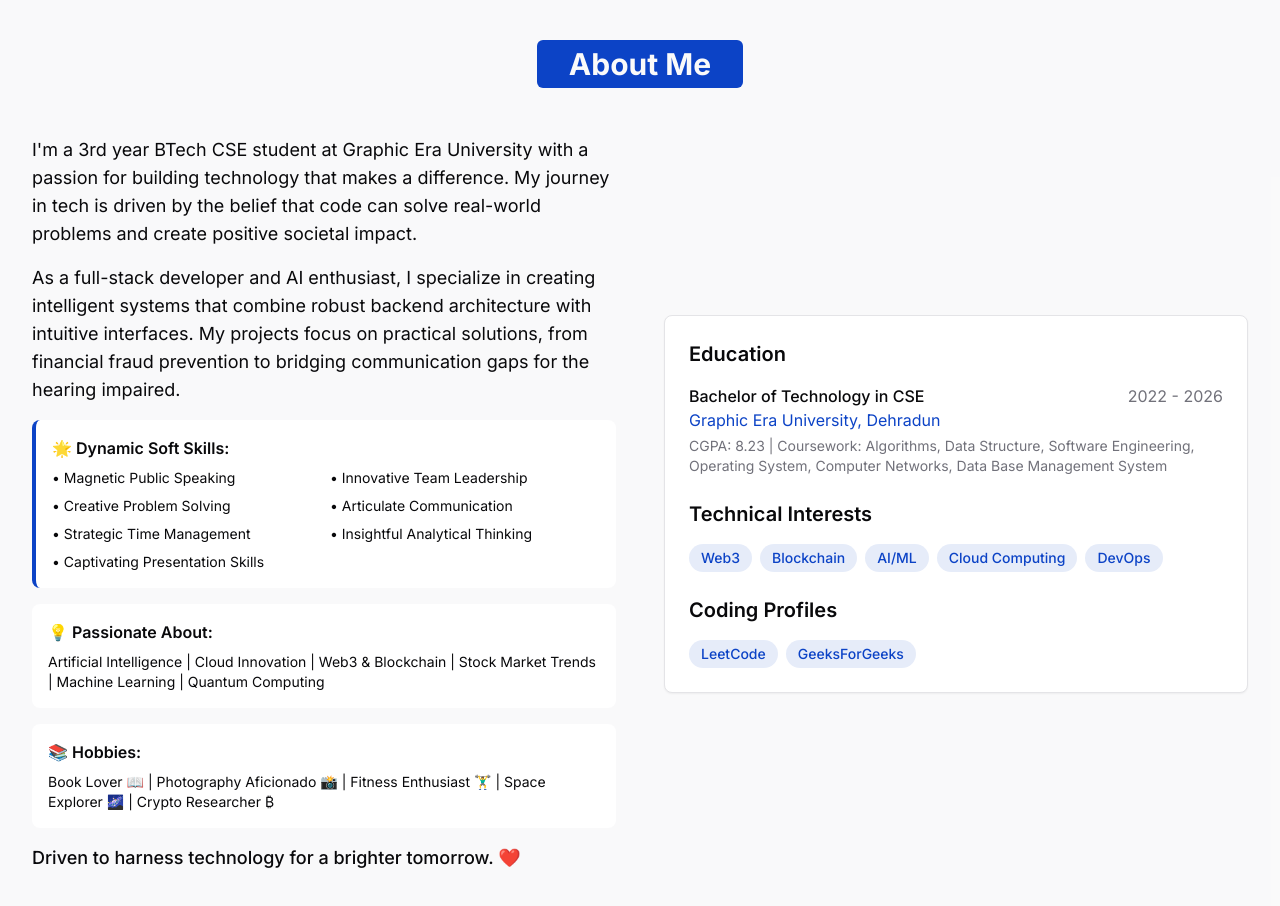
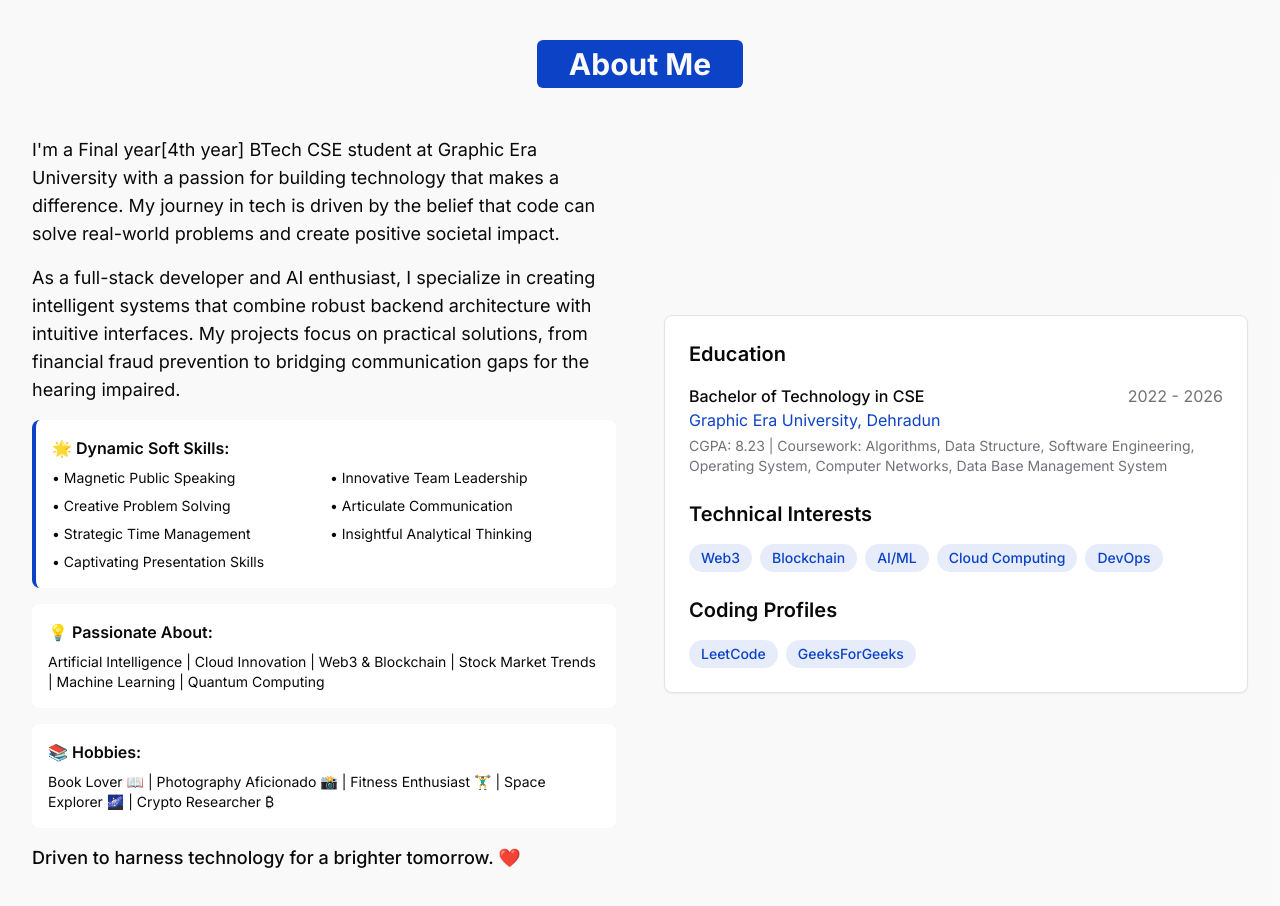
Before and after one commit to anshmittal2004/anshmittal_portfolio, a Next.js app: page / in a window 1280 px wide. Shown: the part 840-1746 px from the top of the page. Built offline with nearby package versions, Linux system fonts and the light colour scheme.

Commit message:
Update page.tsx

```diff
--- a/app/page.tsx
+++ b/app/page.tsx
@@ -143,7 +143,7 @@ export default function Home() {
           <div className="grid md:grid-cols-2 gap-12 items-center">
             <div>
               <p className="text-lg mb-4">
-                I'm a 3rd year BTech CSE student at Graphic Era University with a passion for building technology that makes a difference. My journey in tech is driven by the belief that code can solve real-world problems and create positive societal impact.
+                I'm a Final year[4th year] BTech CSE student at Graphic Era University with a passion for building technology that makes a difference. My journey in tech is driven by the belief that code can solve real-world problems and create positive societal impact.
               </p>
               <p className="text-lg mb-4">
                 As a full-stack developer and AI enthusiast, I specialize in creating intelligent systems that combine robust backend architecture with intuitive interfaces. My projects focus on practical solutions, from financial fraud prevention to bridging communication gaps for the hearing impaired.
```
